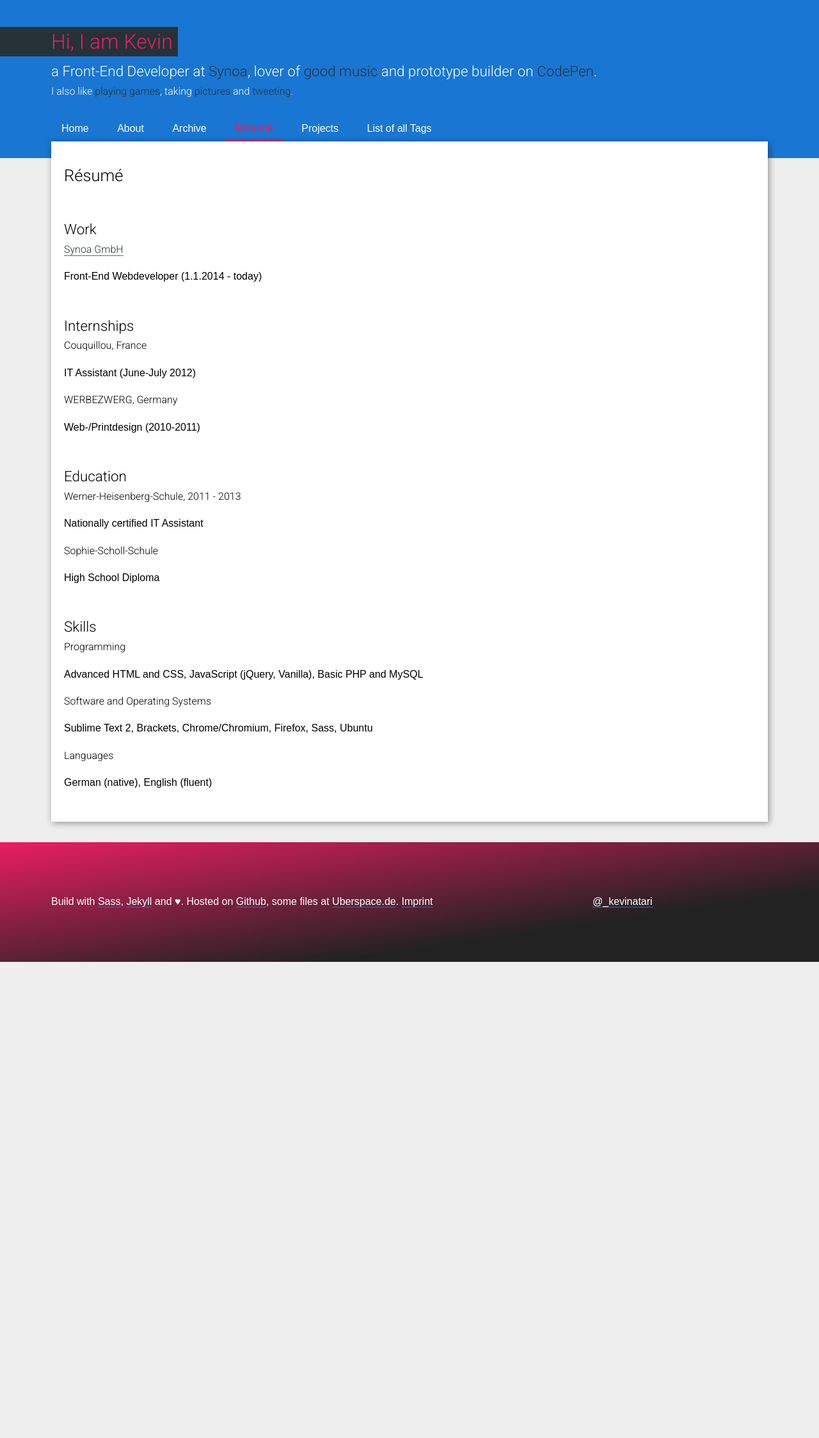
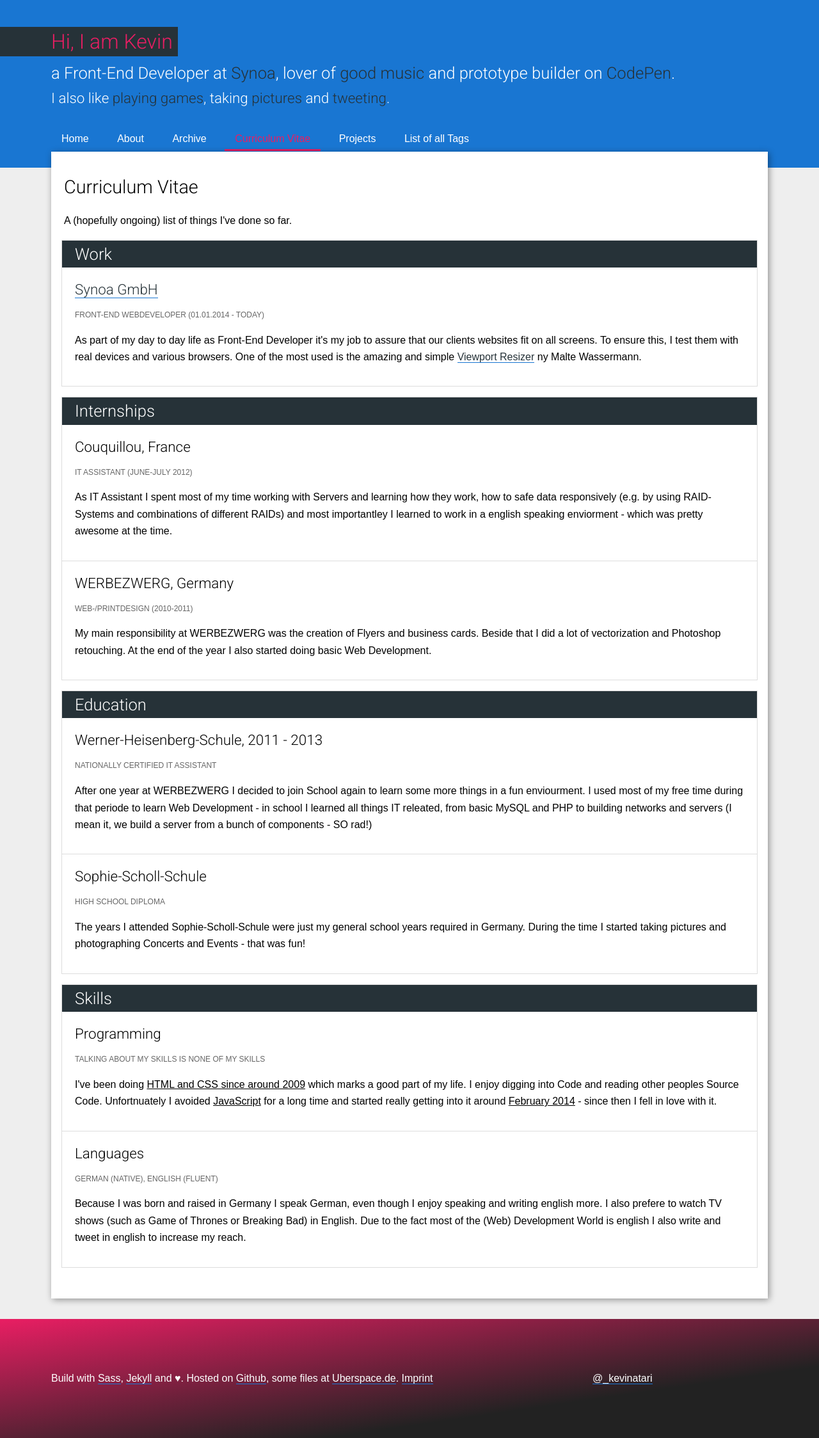
Before and after one commit to KevinGimbel/kevingimbel.github.io-old, a Jekyll site: the page built from cv.md, in a window 1280 px wide. Shown: the whole page at 64% size. Built offline with Jekyll 4.4.1, drawn with Linux system fonts in a browser that asks for light colours; before the commit the page ends 1503 px from its top, so only the background shows below that.

Commit message:
Added new texts for CV and new layout component: cards.

```diff
--- a/assets/css/core/_typography.scss
+++ b/assets/css/core/_typography.scss
@@ -11,7 +11,7 @@ h3 {  font-size: 1.4em; }
 .article--headline {
     border-bottom: none !important;
 }
-.page--cv, .page--about {
+.page--about {
     h3 {
         margin-top: 2em;
     }
--- a/assets/css/style.scss
+++ b/assets/css/style.scss
@@ -13,6 +13,7 @@
         "modules/header",
         "modules/footer",
         "modules/article",
+        "modules/cards",
         "modules/list",
         "modules/boxes",
         "modules/events",
--- a/cv.md
+++ b/cv.md
@@ -1,44 +1,72 @@
 ---
 layout: default
-title: Résumé
+title: Curriculum Vitae
 permalink: /cv/
 customclass: page--cv
 group: site_navigation
 ---
 
+<p>A (hopefully ongoing) list of things I've done so far.</p>
+<div class="card">
+  <div class="card-header">
+    <h3>Work</h3>
+  </div>
+  <div class="card-content">
+    <h4><a href="http://synoa.de">Synoa GmbH</a></h4>
+    <p class="card-meta">Front-End Webdeveloper (01.01.2014 - today)</p>
+    <p>As part of my day to day life as Front-End Developer it's my job to assure that our clients websites fit on all screens. To ensure this, I test them with real devices and various browsers. One of the most used is the amazing and simple <a href="http://lab.maltewassermann.com/viewport-resizer/">Viewport Resizer</a> ny Malte Wassermann.</p>
+  </div>
+</div>
 
+<div class="card">
+  <div class="card-header">
+    <h3>Internships</h3>
+  </div>
 
-### Work
+<div class="card-content">
+  <h4>Couquillou, France</h4>
+  <p class="card-meta">IT Assistant (June-July 2012)</p>
+  <p>As IT Assistant I spent most of my time working with Servers and learning how they work, how to safe data responsively (e.g. by using RAID-Systems and combinations of different RAIDs) and most importantley I learned to work in a english speaking enviorment - which was pretty awesome at the time.</p>
+</div>
 
-#### [Synoa GmbH](http://synoa.de)
+<div class="card-content">
+  <h4>WERBEZWERG, Germany</h4>
+  <p class="card-meta">Web-/Printdesign (2010-2011)</p>
+  <p>My main responsibility at WERBEZWERG was the creation of Flyers and business cards. Beside that I did a lot of vectorization and Photoshop retouching. At the end of the year I also started doing basic Web Development.</p>
+</div>
+</div>
+<div class="card">
+  <div class="card-header">
+    <h3>Education</h3>
+  </div>
 
-Front-End Webdeveloper (1.1.2014 - today)
+<div class="card-content">
+  <h4>Werner-Heisenberg-Schule, 2011 - 2013</h4>
+  <p class="card-meta">Nationally certified IT Assistant</p>
+  <p>After one year at WERBEZWERG I decided to join School again to learn some more things in a fun enviourment. I used most of my free time during that periode to learn Web Development - in school I learned all things IT releated, from basic MySQL and PHP to building networks and servers (I mean it, we build a server from a bunch of components - SO rad!)</p>
+</div>
 
-### Internships
+  <div class="card-content">
+    <h4>Sophie-Scholl-Schule</h4>
+    <p class="card-meta">High School Diploma</p>
+    <p>The years I attended Sophie-Scholl-Schule were just my general school years required in Germany. During the time I started taking pictures and photographing Concerts and Events - that was fun!</p>
+  </div>
+</div>
 
-#### Couquillou, France
-IT Assistant (June-July 2012)
+<div class="card">
+<div class="card-header">
+  <h3>Skills</h3>
+</div>
 
-#### WERBEZWERG, Germany
-Web-/Printdesign (2010-2011)
+  <div class="card-content">
+    <h4>Programming</h4>
+    <p class="card-meta">Talking about my skills is none of my skills</p>
+    <p>I've been doing <u>HTML and CSS since around 2009</u> which marks a good part of my life. I enjoy digging into Code and reading other peoples Source Code. Unfortnuately I avoided <u>JavaScript</u> for a long time and started really getting into it around <u>February 2014</u> - since then I fell in love with it.</p>
+  </div>
 
-### Education
-
-
-#### Werner-Heisenberg-Schule, 2011 - 2013
-Nationally certified IT Assistant
-
-#### Sophie-Scholl-Schule
-High School Diploma
-
-
-### Skills
-
-#### Programming
-Advanced HTML and CSS, JavaScript (jQuery, Vanilla), Basic PHP and MySQL
-
-#### Software and Operating Systems
-Sublime Text 2, Brackets, Chrome/Chromium, Firefox, Sass, Ubuntu
-
-#### Languages
-German (native), English (fluent)
+  <div class="card-content">
+    <h4>Languages</h4>
+    <p class="card-meta">German (native), English (fluent)</p>
+    <p>Because I was born and raised in Germany I speak German, even though I enjoy speaking and writing english more. I also prefere to watch TV shows (such as Game of Thrones or Breaking Bad) in English. Due to the fact most of the (Web) Development World is english I also write and tweet in english to increase my reach.</p>
+  </div>
+</div>
```
Also changed, not shown: assets/css/modules/_cards.scss (added, +39 -0 lines), projects/index.md (+11 -1 lines), assets/css/style.css.
